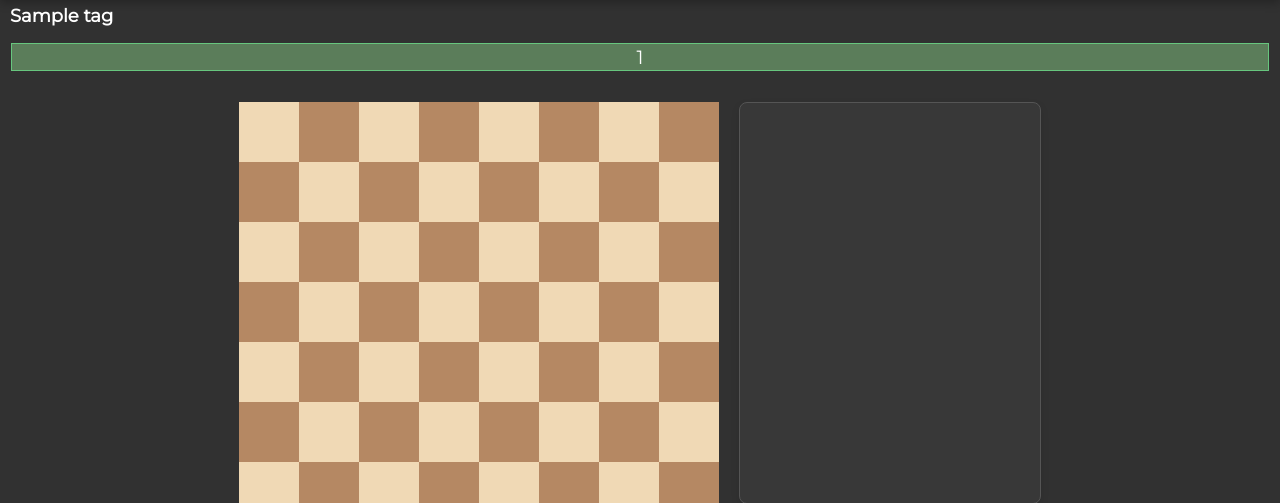
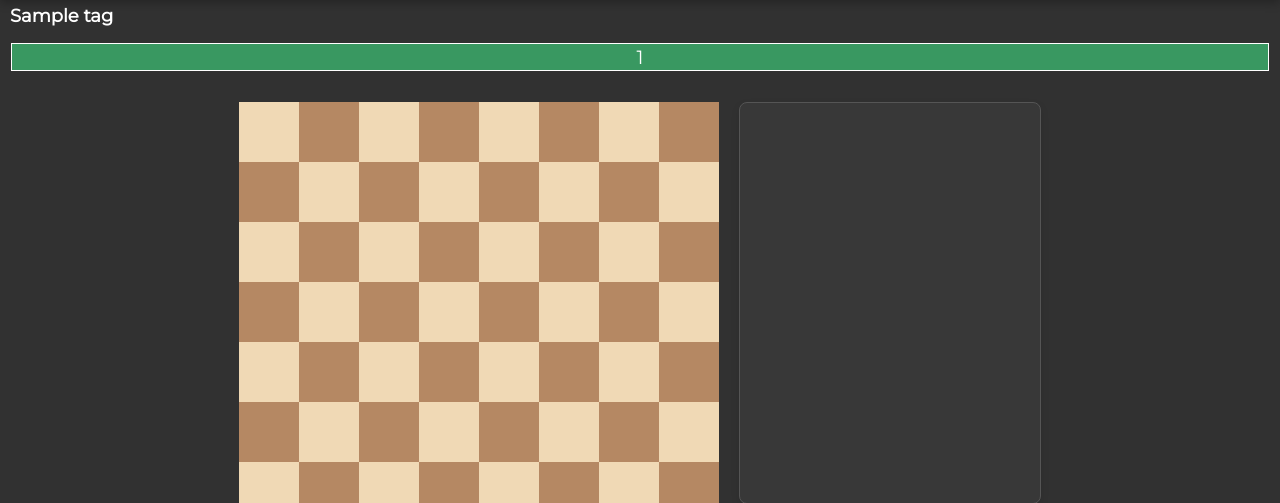
Before and after one commit to jabaadamia/chess_project, a Django app: a page that uses templates/puzzles/puzzles_by_tag.html in a window 1280 px wide. Shown: the part 60-563 px from the top of the page. Run offline with Django 5.2, Linux system fonts and the light colour scheme; a user stored in the database is signed in; tables that the repository leaves empty hold one stand-in row (values such as "Sample post").

Commit message:
minor changes

```diff
--- a/static/js/endgame.js
+++ b/static/js/endgame.js
@@ -38,7 +38,7 @@ function resetEndgame(){
 
 document.addEventListener('DOMContentLoaded', function() {
     // Create a Web Worker from the stockfish.js file
-    stockfish = new Worker('/static/js/stockfish.js');
+    stockfish = new Worker('/static/js/stockfish.wasm.js');
 
     // Initialize variables to store analysis results
     latestBestMove = '';
--- a/static/js/game.js
+++ b/static/js/game.js
@@ -34,7 +34,7 @@ let stockfish = null; // Global stockfish worker
 
 document.addEventListener('DOMContentLoaded', function() {
     // Create a Web Worker from the stockfish.js file
-    stockfish = new Worker('/static/js/stockfish.js');
+    stockfish = new Worker('/static/js/stockfish.wasm.js');
 
     // Reference to output element
     const outputElement = document.getElementById('output');
@@ -131,7 +131,7 @@ function triggerAnalysis() {
         outputElement.innerHTML = 'Analyzing...';
         const fen = b.get_full_fen();
         stockfish.postMessage('position fen ' + fen);
-        stockfish.postMessage('go depth 15');
+        stockfish.postMessage('go depth 20');
     }
 }
 
--- a/templates/puzzles/puzzles_by_tag.html
+++ b/templates/puzzles/puzzles_by_tag.html
@@ -15,25 +15,25 @@
     {% for puzzle in puzzles %}
         {% if puzzle == detail_puzzle %}
             {% if puzzle in user.solved_puzzles.all %}
-                <a href="{% url 'tag_puzzle_list' tag puzzle.id %}" style="background-color: #5B7D5A; box-shadow: inset 0 0 0 1px rgb(103, 198, 126);">
+                <a href="{% url 'tag_puzzle_list' tag puzzle.id %}" style="background-color: #399861; box-shadow: inset 0 0 0 1px white;">
                     {{ forloop.counter }}
                 </a>
             {% elif puzzle in user.incorrectly_solved_puzzles.all %}
-                <a href="{% url 'tag_puzzle_list' tag puzzle.id %}" style="background-color: #994f4f; box-shadow: inset 0 0 0 1px rgb(255, 73, 73);">
+                <a href="{% url 'tag_puzzle_list' tag puzzle.id %}" style="background-color: #a33737; box-shadow: inset 0 0 0 1px white;">
                     {{ forloop.counter }}
                 </a>
             {% else %}
-                <a href="{% url 'tag_puzzle_list' tag puzzle.id %}" style="background-color: #4F4F4F; box-shadow: inset 0 0 0 1px rgb(186, 186, 186);">
+                <a href="{% url 'tag_puzzle_list' tag puzzle.id %}" style="background-color: #4F4F4F; box-shadow: inset 0 0 0 1px white;">
                     {{ forloop.counter }}
                 </a>
             {% endif %}
         {% else %}
             {% if puzzle in user.solved_puzzles.all %}
-                <a href="{% url 'tag_puzzle_list' tag puzzle.id %}" style="background-color: #5B7D5A;">
+                <a href="{% url 'tag_puzzle_list' tag puzzle.id %}" style="background-color: #399861;">
                     {{ forloop.counter }}
                 </a>
             {% elif puzzle in user.incorrectly_solved_puzzles.all %}
-                <a href="{% url 'tag_puzzle_list' tag puzzle.id %}" style="background-color: #994f4f;">
+                <a href="{% url 'tag_puzzle_list' tag puzzle.id %}" style="background-color: #a33737;">
                     {{ forloop.counter }}
                 </a>
             {% else %}
--- a/templates/studies/endgames_by_category.html
+++ b/templates/studies/endgames_by_category.html
@@ -15,17 +15,17 @@
     {% for endgame in endgames %}
         {% if endgame == detail_endgame %}
             {% if endgame in user.solved_endgames.all %}
-                <a href="{% url 'category_endgame_list' category.name endgame.id %}" style="background-color: #5B7D5A; box-shadow: inset 0 0 0 1px rgb(103, 198, 126);">
+                <a href="{% url 'category_endgame_list' category.name endgame.id %}" style="background-color: #399861; box-shadow: inset 0 0 0 1px white;">
                     {{ forloop.counter }}
                 </a>
             {% else %}
-                <a href="{% url 'category_endgame_list' category.name endgame.id %}" style="background-color: #4F4F4F; box-shadow: inset 0 0 0 1px rgb(186, 186, 186);">
+                <a href="{% url 'category_endgame_list' category.name endgame.id %}" style="background-color: #4F4F4F; box-shadow: inset 0 0 0 1px white;">
                     {{ forloop.counter }}
                 </a>
             {% endif %}
         {% else %}
             {% if endgame in user.solved_endgames.all %}
-                <a href="{% url 'category_endgame_list' category.name endgame.id %}" style="background-color: #5B7D5A;">
+                <a href="{% url 'category_endgame_list' category.name endgame.id %}" style="background-color: #399861;">
                     {{ forloop.counter }}
                 </a>
             {% else %}
```
Also changed, not shown: templates/puzzles/test.html (+5 -5 lines).
